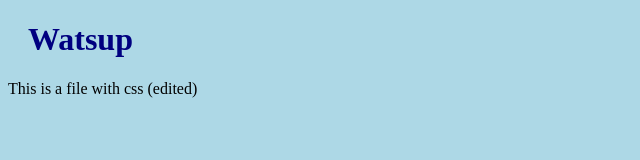
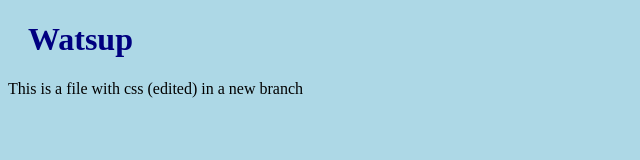
Before and after one commit to petrasio/repo1, a plain HTML site: page index.html in a window 1280 px wide. Shown: the whole page, without its empty margins (0-640 px from the left). Drawn offline with Linux system fonts and the light colour scheme.

Commit message:
added stuff to watsup

```diff
--- a/index.html
+++ b/index.html
@@ -8,6 +8,6 @@
   </head>
   <body>
     <h1>Watsup</h1>
-    <p>This is a file with css (edited)</p>
+    <p>This is a file with css (edited) in a new branch</p>
   </body>
 </html>
```
Also changed, not shown: 2067452.jpg (added).
